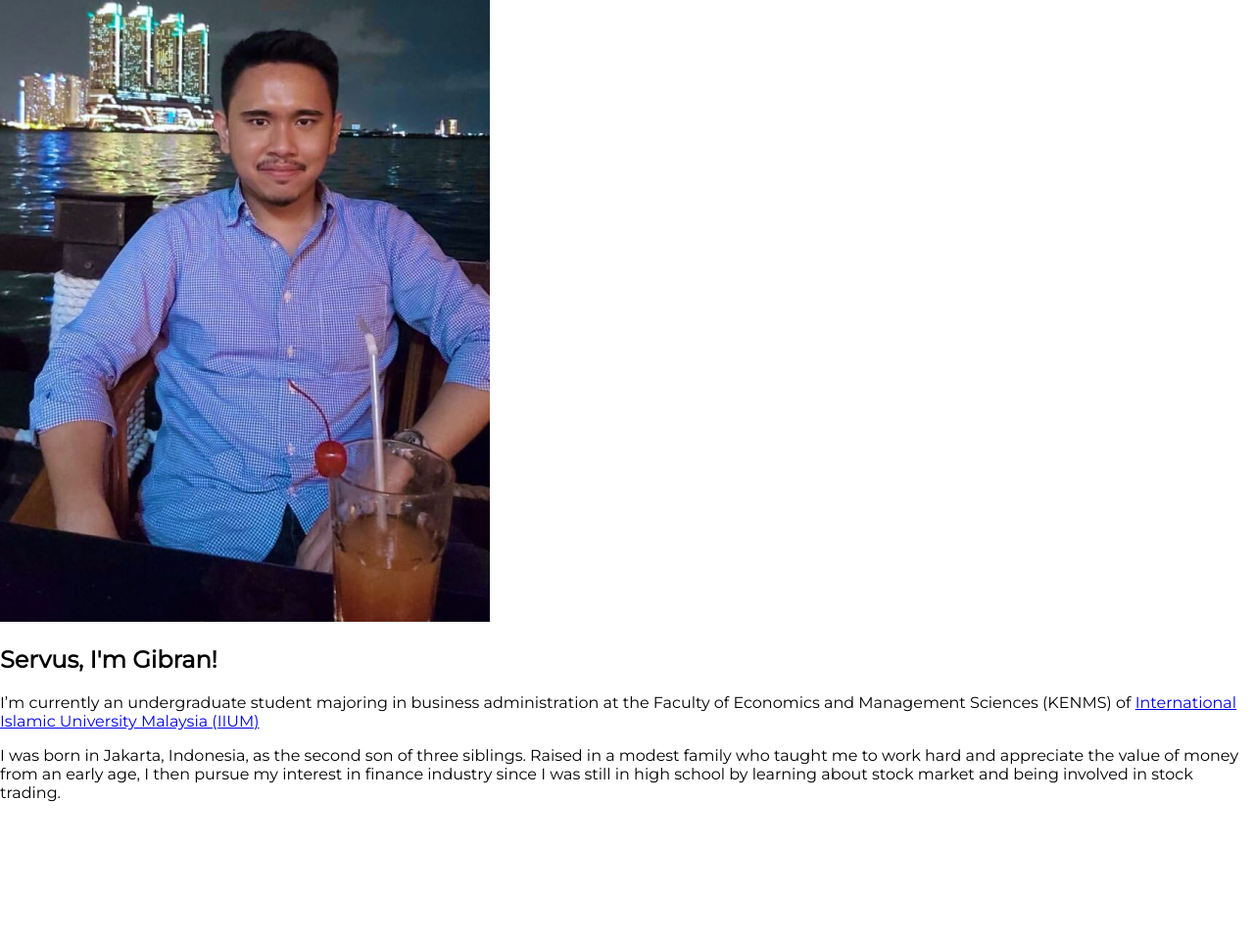
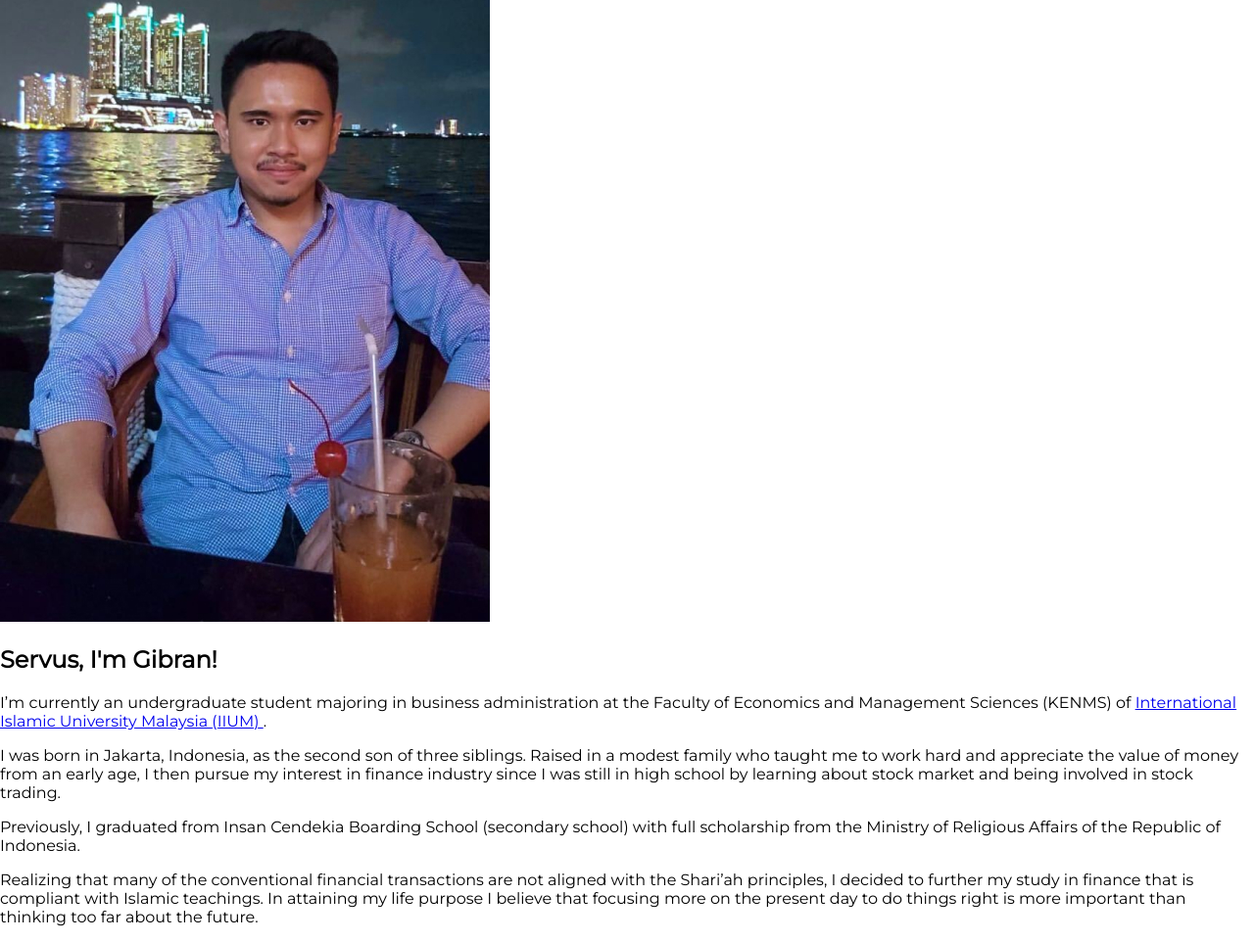
Before and after one commit to mfarisgibran/mfarisgibran-web, a plain HTML site: page about/index.html in a window 1280 px wide. Shown: the part 250-1212 px from the top of the page at 98% size. Before the commit the page ends 1085 px from the top, so only its background shows below. Drawn offline with Linux system fonts and the light colour scheme.

Commit message:
Continue content on about page

```diff
--- a/about/index.html
+++ b/about/index.html
@@ -41,9 +41,10 @@
             I’m currently an undergraduate student majoring in business
             administration at the Faculty of Economics and Management Sciences
             (KENMS) of
-            <a href="https://iium.edu.my"
-              >International Islamic University Malaysia (IIUM)</a
-            >
+            <a href="https://iium.edu.my">
+              International Islamic University Malaysia (IIUM)
+            </a>
+            .
           </p>
           <p>
             I was born in Jakarta, Indonesia, as the second son of three
@@ -54,6 +55,24 @@
           </p>
         </div>
       </section>
+
+      <section>
+        <div>
+          <p>
+            Previously, I graduated from Insan Cendekia Boarding School
+            (secondary school) with full scholarship from the Ministry of
+            Religious Affairs of the Republic of Indonesia.
+          </p>
+          <p>
+            Realizing that many of the conventional financial transactions are
+            not aligned with the Shari’ah principles, I decided to further my
+            study in finance that is compliant with Islamic teachings. In
+            attaining my life purpose I believe that focusing more on the
+            present day to do things right is more important than thinking too
+            far about the future.
+          </p>
+        </div>
+      </section>
     </main>
   </body>
 </html>
```
